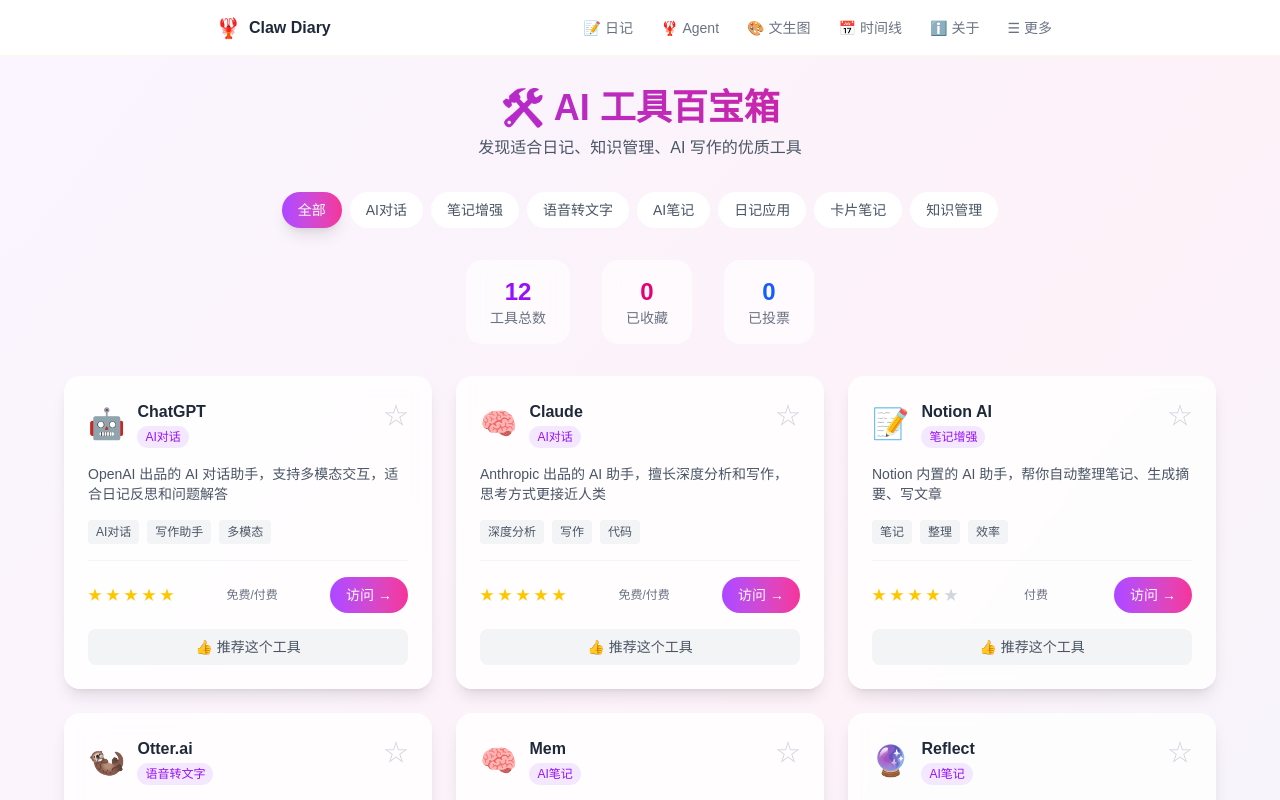
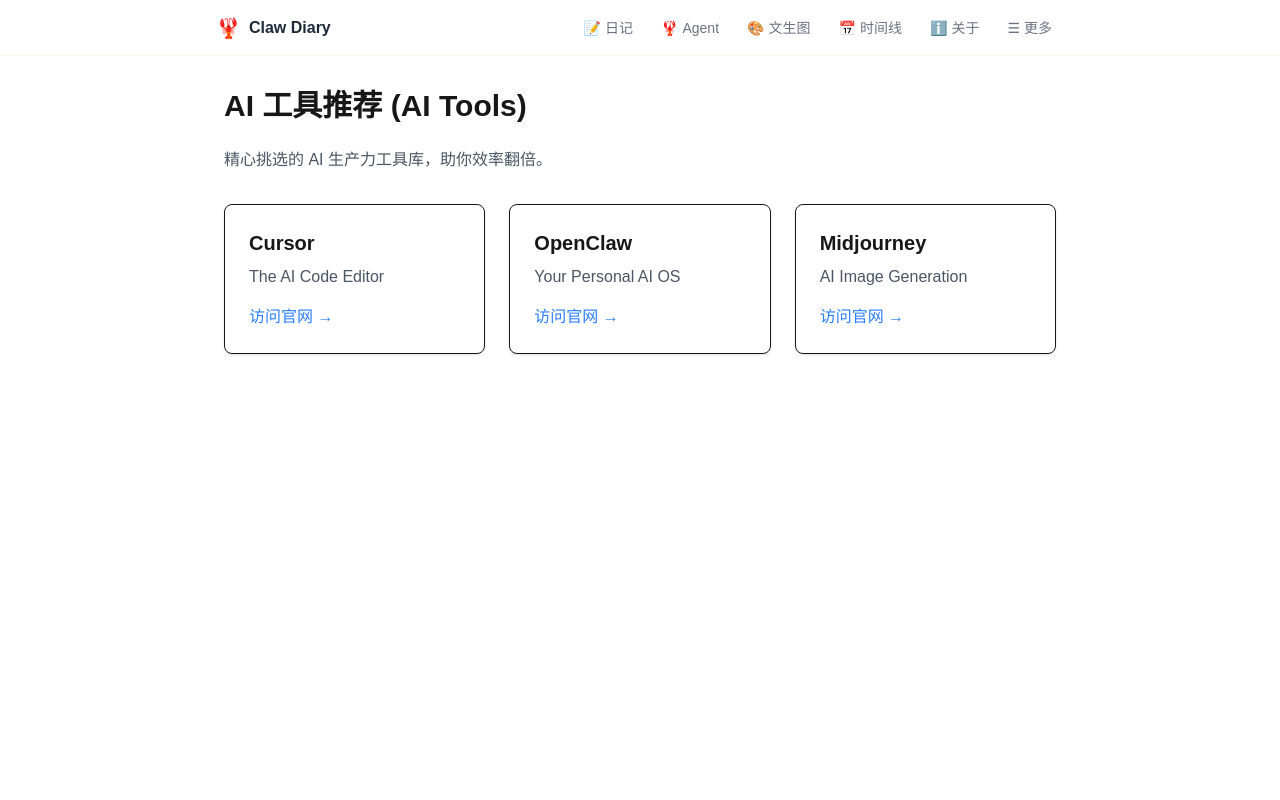
Before and after one commit to leekHotline/clawdiary, a Next.js app: page /tools in a window 1280 px wide. Shown: the top 800 px of the page. Built offline with nearby package versions, Linux system fonts and the light colour scheme.

Commit message:
feat: 新增 AI 工具推荐 (/tools) 页面

```diff
--- a/app/tools/page.tsx
+++ b/app/tools/page.tsx
@@ -1,312 +1,24 @@
-'use client';
-
-import { useState } from 'react';
-
-interface Tool {
-  id: number;
-  name: string;
-  icon: string;
-  category: string;
-  description: string;
-  tags: string[];
-  price: string;
-  stars: number;
-  url: string;
-}
-
-const tools: Tool[] = [
-  {
-    id: 1,
-    name: 'ChatGPT',
-    icon: '🤖',
-    category: 'AI对话',
-    description: 'OpenAI 出品的 AI 对话助手，支持多模态交互，适合日记反思和问题解答',
-    tags: ['AI对话', '写作助手', '多模态'],
-    price: '免费/付费',
-    stars: 5,
-    url: 'https://chat.openai.com',
-  },
-  {
-    id: 2,
-    name: 'Claude',
-    icon: '🧠',
-    category: 'AI对话',
-    description: 'Anthropic 出品的 AI 助手，擅长深度分析和写作，思考方式更接近人类',
-    tags: ['深度分析', '写作', '代码'],
-    price: '免费/付费',
-    stars: 5,
-    url: 'https://claude.ai',
-  },
-  {
-    id: 3,
-    name: 'Notion AI',
-    icon: '📝',
-    category: '笔记增强',
-    description: 'Notion 内置的 AI 助手，帮你自动整理笔记、生成摘要、写文章',
-    tags: ['笔记', '整理', '效率'],
-    price: '付费',
-    stars: 4,
-    url: 'https://notion.so',
-  },
-  {
-    id: 4,
-    name: 'Otter.ai',
-    icon: '🦦',
-    category: '语音转文字',
-    description: '实时语音转文字，记录会议、访谈灵感，适合语音日记整理',
-    tags: ['语音', '转录', '会议'],
-    price: '免费/付费',
-    stars: 4,
-    url: 'https://otter.ai',
-  },
-  {
-    id: 5,
-    name: 'Mem',
-    icon: '🧠',
-    category: 'AI笔记',
-    description: 'AI 驱动的笔记工具，自动整理和关联你的笔记，智能推荐相关内容',
-    tags: ['笔记', 'AI整理', '知识库'],
-    price: '付费',
-    stars: 4,
-    url: 'https://mem.ai',
-  },
-  {
-    id: 6,
-    name: 'Reflect',
-    icon: '🔮',
-    category: 'AI笔记',
-    description: 'AI 增强的笔记和日记工具，双向链接和 AI 帮你建立知识网络',
-    tags: ['日记', '双向链接', 'AI'],
-    price: '付费',
-    stars: 4,
-    url: 'https://reflect.app',
-  },
-  {
-    id: 7,
-    name: 'Day One',
-    icon: '📓',
-    category: '日记应用',
-    description: '老牌日记应用，支持加密、照片、日历视图，适合长期日记记录',
-    tags: ['日记', '加密', '照片'],
-    price: '付费',
-    stars: 4,
-    url: 'https://dayoneapp.com',
-  },
-  {
-    id: 8,
-    name: 'Journey',
-    icon: '🧭',
-    category: '日记应用',
-    description: '跨平台日记应用，支持 AI 分析情绪和写作建议，界面美观',
-    tags: ['日记', 'AI分析', '跨平台'],
-    price: '免费/付费',
-    stars: 4,
-    url: 'https://journey.cloud',
-  },
-  {
-    id: 9,
-    name: 'Flomo',
-    icon: '💭',
-    category: '卡片笔记',
-    description: '浮墨卡片笔记，帮你快速记录灵感，适合碎片化思考和知识管理',
-    tags: ['卡片笔记', '灵感', '轻量'],
-    price: '免费/付费',
-    stars: 4,
-    url: 'https://flomoapp.com',
-  },
-  {
-    id: 10,
-    name: 'Obsidian',
-    icon: '💎',
-    category: '知识管理',
-    description: '本地优先的知识管理工具，双向链接强大，适合深度知识整理',
-    tags: ['知识管理', '双向链接', '本地'],
-    price: '免费',
-    stars: 5,
-    url: 'https://obsidian.md',
-  },
-  {
-    id: 11,
-    name: 'Logseq',
-    icon: '📊',
-    category: '知识管理',
-    description: '开源大纲工具，支持双向链接和本地存储，适合知识管理和日记',
-    tags: ['大纲', '开源', '本地'],
-    price: '免费',
-    stars: 4,
-    url: 'https://logseq.com',
-  },
-  {
-    id: 12,
-    name: 'Capacities',
-    icon: '📦',
-    category: '知识管理',
-    description: '对象化的笔记工具，把内容变成可复用的对象，构建个人知识库',
-    tags: ['对象化', '知识库', '创意'],
-    price: '付费',
-    stars: 4,
-    url: 'https://capacities.io',
-  },
-];
-
-const categories = ['全部', 'AI对话', '笔记增强', '语音转文字', 'AI笔记', '日记应用', '卡片笔记', '知识管理'];
-
 export default function ToolsPage() {
-  const [selectedCategory, setSelectedCategory] = useState('全部');
-  const [bookmarked, setBookmarked] = useState<number[]>([]);
-  const [voted, setVoted] = useState<number[]>([]);
-
-  const filteredTools = selectedCategory === '全部'
-    ? tools
-    : tools.filter(t => t.category === selectedCategory);
-
-  const toggleBookmark = (id: number) => {
-    if (bookmarked.includes(id)) {
-      setBookmarked(bookmarked.filter(b => b !== id));
-    } else {
-      setBookmarked([...bookmarked, id]);
-    }
-  };
-
-  const handleVote = (id: number) => {
-    if (!voted.includes(id)) {
-      setVoted([...voted, id]);
-    }
-  };
+  const tools = [
+    { name: 'Cursor', desc: 'The AI Code Editor', url: 'https://cursor.sh' },
+    { name: 'OpenClaw', desc: 'Your Personal AI OS', url: 'https://github.com/openclaw' },
+    { name: 'Midjourney', desc: 'AI Image Generation', url: 'https://midjourney.com' }
+  ];
 
   return (
-    <div className="min-h-screen bg-gradient-to-br from-purple-50 via-pink-50 to-blue-50 p-4 md:p-8">
-      <div className="max-w-6xl mx-auto">
-        {/* Header */}
-        <div className="text-center mb-8">
-          <h1 className="text-4xl font-bold bg-gradient-to-r from-purple-600 to-pink-600 bg-clip-text text-transparent mb-2">
-            🛠️ AI 工具百宝箱
-          </h1>
-          <p className="text-gray-600">发现适合日记、知识管理、AI 写作的优质工具</p>
-        </div>
-
-        {/* Category Filter */}
-        <div className="flex flex-wrap gap-2 justify-center mb-8">
-          {categories.map((cat) => (
-            <button
-              key={cat}
-              onClick={() => setSelectedCategory(cat)}
-              className={`px-4 py-2 rounded-full text-sm font-medium transition-all ${
-                selectedCategory === cat
-                  ? 'bg-gradient-to-r from-purple-500 to-pink-500 text-white shadow-lg'
-                  : 'bg-white text-gray-600 hover:bg-purple-100'
-              }`}
-            >
-              {cat}
-            </button>
-          ))}
-        </div>
-
-        {/* Stats */}
-        <div className="flex justify-center gap-8 mb-8 text-center">
-          <div className="bg-white/60 backdrop-blur rounded-2xl p-4 px-6">
-            <div className="text-2xl font-bold text-purple-600">{tools.length}</div>
-            <div className="text-sm text-gray-500">工具总数</div>
+    <div className="p-8 max-w-4xl mx-auto">
+      <h1 className="text-3xl font-bold mb-6">AI 工具推荐 (AI Tools)</h1>
+      <p className="mb-8 text-gray-600">精心挑选的 AI 生产力工具库，助你效率翻倍。</p>
+      <div className="grid grid-cols-1 md:grid-cols-2 lg:grid-cols-3 gap-6">
+        {tools.map(tool => (
+          <div key={tool.name} className="border rounded-lg p-6 shadow-sm hover:shadow-md transition">
+            <h2 className="text-xl font-semibold mb-2">{tool.name}</h2>
+            <p className="text-gray-600 mb-4">{tool.desc}</p>
+            <a href={tool.url} target="_blank" rel="noreferrer" className="text-blue-500 hover:underline">
+              访问官网 &rarr;
+            </a>
           </div>
-          <div className="bg-white/60 backdrop-blur rounded-2xl p-4 px-6">
-            <div className="text-2xl font-bold text-pink-600">{bookmarked.length}</div>
-            <div className="text-sm text-gray-500">已收藏</div>
-          </div>
-          <div className="bg-white/60 backdrop-blur rounded-2xl p-4 px-6">
-            <div className="text-2xl font-bold text-blue-600">{voted.length}</div>
-            <div className="text-sm text-gray-500">已投票</div>
-          </div>
-        </div>
-
-        {/* Tools Grid */}
-        <div className="grid grid-cols-1 md:grid-cols-2 lg:grid-cols-3 gap-6">
-          {filteredTools.map((tool) => (
-            <div
-              key={tool.id}
-              className="bg-white/80 backdrop-blur rounded-2xl p-6 shadow-lg hover:shadow-xl transition-all hover:-translate-y-1"
-            >
-              {/* Tool Header */}
-              <div className="flex items-start justify-between mb-4">
-                <div className="flex items-center gap-3">
-                  <span className="text-3xl">{tool.icon}</span>
-                  <div>
-                    <h3 className="font-bold text-gray-800">{tool.name}</h3>
-                    <span className="text-xs text-purple-600 bg-purple-100 px-2 py-1 rounded-full">
-                      {tool.category}
-                    </span>
-                  </div>
-                </div>
-                <button
-                  onClick={() => toggleBookmark(tool.id)}
-                  className={`text-2xl transition-transform hover:scale-110 ${
-                    bookmarked.includes(tool.id) ? 'text-yellow-500' : 'text-gray-300'
-                  }`}
-                >
-                  {bookmarked.includes(tool.id) ? '⭐' : '☆'}
-                </button>
-              </div>
-
-              {/* Description */}
-              <p className="text-gray-600 text-sm mb-4">{tool.description}</p>
-
-              {/* Tags */}
-              <div className="flex flex-wrap gap-2 mb-4">
-                {tool.tags.map((tag) => (
-                  <span
-                    key={tag}
-                    className="text-xs bg-gray-100 text-gray-600 px-2 py-1 rounded"
-                  >
-                    {tag}
-                  </span>
-                ))}
-              </div>
-
-              {/* Footer */}
-              <div className="flex items-center justify-between pt-4 border-t border-gray-100">
-                <div className="flex items-center gap-1">
-                  {[...Array(5)].map((_, i) => (
-                    <span
-                      key={i}
-                      className={`text-sm ${i < tool.stars ? 'text-yellow-400' : 'text-gray-300'}`}
-                    >
-                      ★
-                    </span>
-                  ))}
-                </div>
-                <span className="text-xs text-gray-500">{tool.price}</span>
-                <a
-                  href={tool.url}
-                  target="_blank"
-                  rel="noopener noreferrer"
-                  className="bg-gradient-to-r from-purple-500 to-pink-500 text-white text-sm px-4 py-2 rounded-full hover:opacity-90 transition-opacity"
-                >
-                  访问 →
-                </a>
-              </div>
-
-              {/* Vote Button */}
-              <button
-                onClick={() => handleVote(tool.id)}
-                disabled={voted.includes(tool.id)}
-                className={`w-full mt-4 py-2 rounded-lg text-sm font-medium transition-all ${
-                  voted.includes(tool.id)
-                    ? 'bg-green-100 text-green-700 cursor-default'
-                    : 'bg-gray-100 text-gray-600 hover:bg-purple-100 hover:text-purple-600'
-                }`}
-              >
-                {voted.includes(tool.id) ? '✓ 已推荐' : '👍 推荐这个工具'}
-              </button>
-            </div>
-          ))}
-        </div>
-
-        {/* Empty State */}
-        {filteredTools.length === 0 && (
-          <div className="text-center py-12">
-            <span className="text-6xl mb-4 block">🔍</span>
-            <p className="text-gray-500">该分类下还没有工具</p>
-          </div>
-        )}
+        ))}
       </div>
     </div>
   );
```
